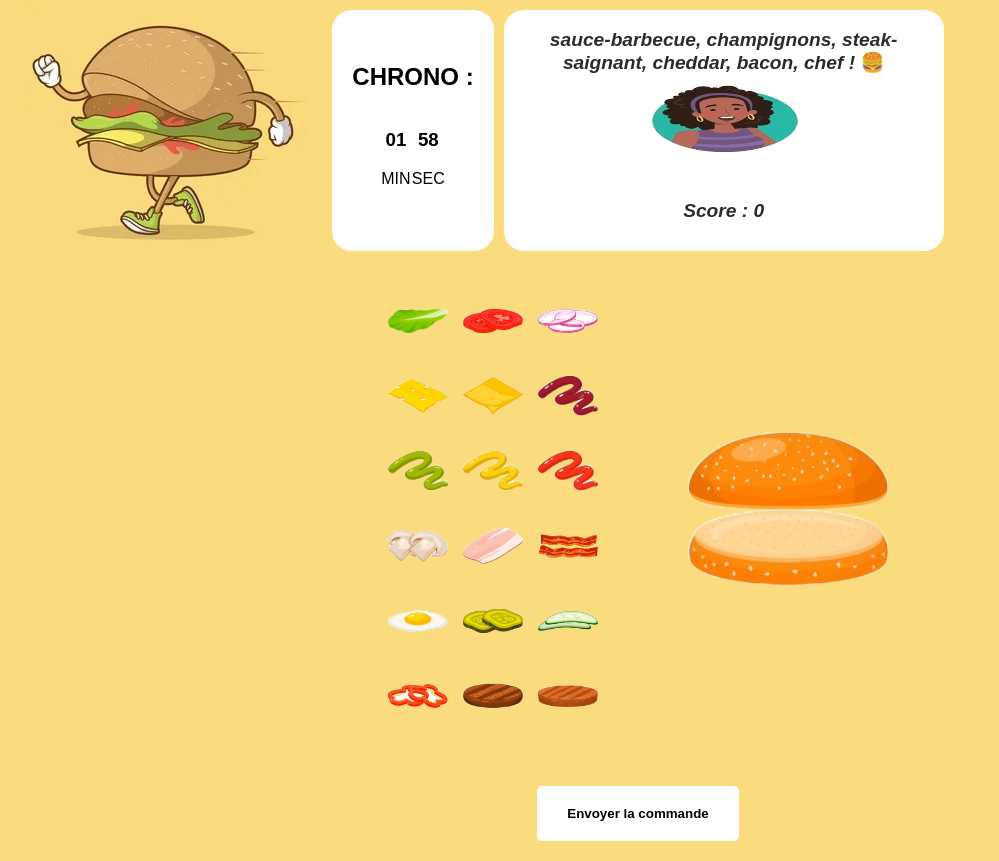
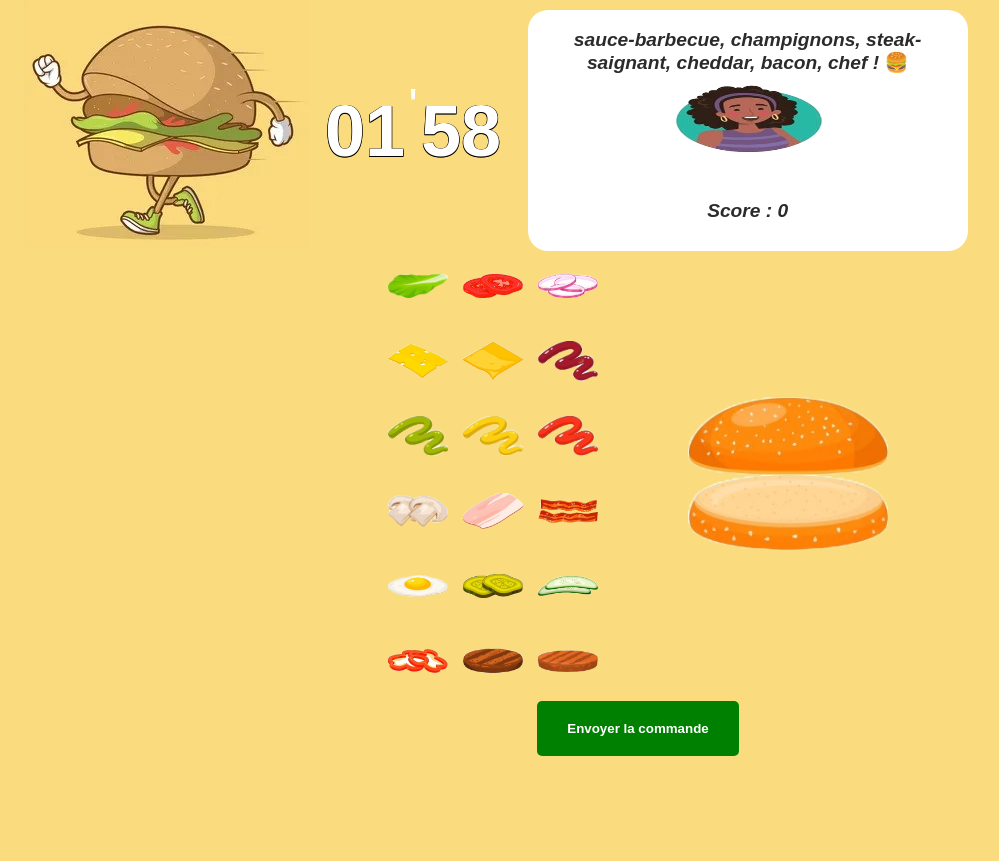
Before and after one commit to martin-mabrut/burgerrush, a plain HTML site: page index.html in a window 1280 px wide. Both pictures are taken after a click on the button "JOUER !". Shown: the whole page, without its empty margins (2-1001 px from the left). After the commit the page ends 800 px from the top, so only its background shows below. Drawn offline with Linux system fonts and the light colour scheme.

Commit message:
css chrono

```diff
--- a/index.html
+++ b/index.html
@@ -22,15 +22,13 @@
 
       <div class="zone-infos">
         <div class="cadre-timer">
-          <h2 class="titre-timer">CHRONO :</h2>
           <div class="timer">
             <div class="temps">
-              <h3 id="minute">02</h3>
-              <p>MIN</p>
+              <h2 id="minute">02</h3>
             </div>
+            <p class="apostrophe"> ' </p>
             <div class="temps">
-              <h3 id="secondes">00</h3>
-              <p>SEC</p>
+              <h2 id="secondes">00</h3>
             </div>
           </div>
         </div>
--- a/style.css
+++ b/style.css
@@ -13,11 +13,25 @@ body {
 h1 {
     text-align: center;
     color: white;
+    text-shadow:
+    -0.5px -0.5px 0 #000,
+    0.5px -0.5px 0 #000,
+    -0.5px  0.5px 0 #000,
+    0.5px  0.5px 0 #000;
 }
 
 
 h2 {
     text-align: center;
+    color: white;
+    text-shadow:
+    -0.5px -0.5px 0 #000,
+    0.5px -0.5px 0 #000,
+    -0.5px  0.5px 0 #000,
+    0.5px  0.5px 0 #000;
+}
+
+.apostrophe {
     color: white;
 }
 
@@ -36,8 +50,8 @@ main {
 }
 
 button {
-  background-color: #ffffff;
-  color: rgb(0, 0, 0);
+  background-color: green;
+  color: white;
   padding: 20px 30px;
   display: flex;
   justify-content: center;
@@ -45,7 +59,8 @@ button {
   border-radius: 5px;
   cursor: pointer;
   font-weight: 700;
-  margin: 20px auto;
+  margin: 5px auto;
+
 }
 
 .titre-timer {
@@ -61,12 +76,24 @@ button {
     padding-top: 10px;
 }
 
-.cadre-timer, .cadre-resultat {
+.cadre-resultat {
     display: flex;
     flex-direction: column;
     align-items: center;
     justify-content: center;
     background-color: white;
+    border-radius: 20px;
+    padding: 5px 20px;
+    max-width: 400px;
+    margin: 0 auto 0;
+}
+
+.cadre-timer {
+    font-size: 3em;
+    display: flex;
+    flex-direction: column;
+    align-items: center;
+    justify-content: center;
     border-radius: 20px;
     padding: 5px 20px;
     max-width: 400px;
@@ -85,7 +112,7 @@ button {
     justify-content: center;
     gap: 20px;
     max-width: 500px;
-    margin: 40px auto;
+    margin: 5px auto;
 }
 
 .ingredients {
@@ -177,17 +204,6 @@ button {
     align-items: center;
 }
 
-#btn-musique {
-    display: block;
-    margin: 20px auto;
-    background-color: white;
-    border: none;
-    border-radius: 5px;
-    padding: 15px 25px;
-    font-weight: 700;
-    cursor: pointer;
-}
-
 .cache {
     display: none;
 }
```
